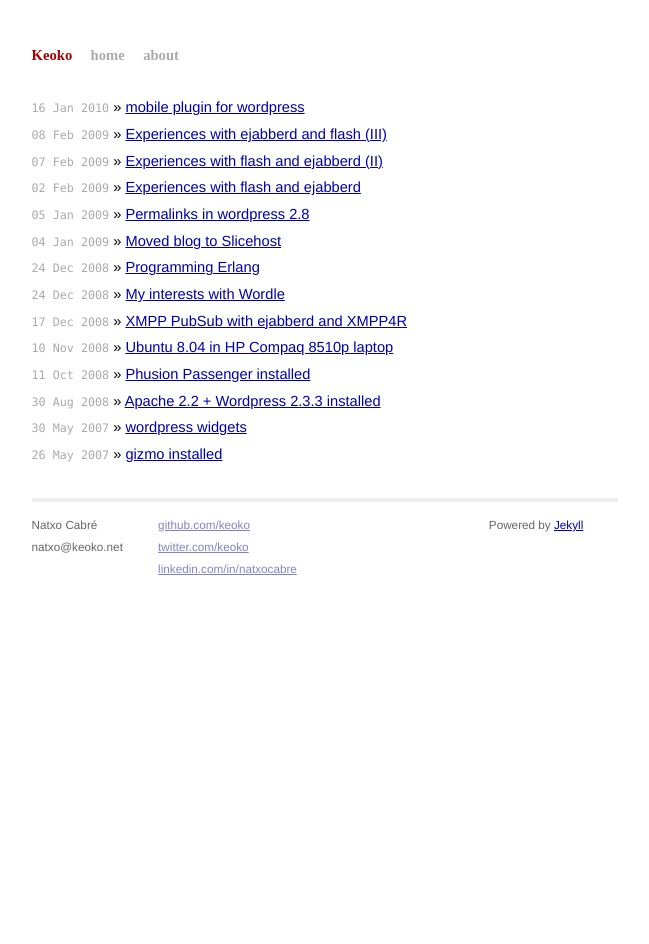
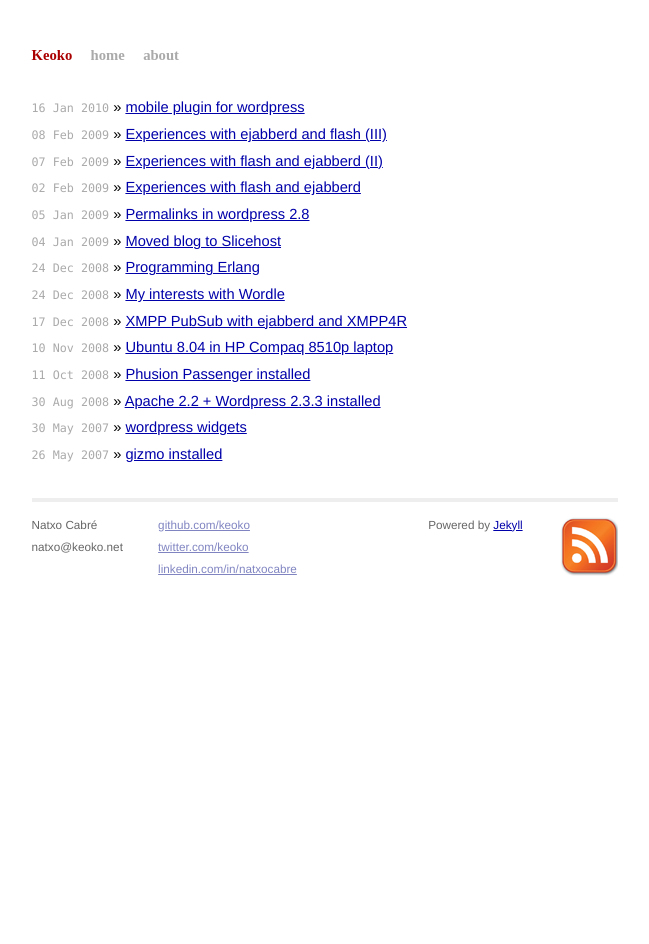
Before and after one commit to keoko/keoko.github.com, a Jekyll site: the page built from index.html, in a window 1280 px wide. Shown: the whole page, without its empty margins (315-964 px from the left). Built offline with Jekyll 4.4.1, drawn with Linux system fonts in a browser that asks for light colours; Markdown is read by kramdown in place of the engine named in the settings.

```diff
--- a/_layouts/default.html
+++ b/_layouts/default.html
@@ -4,7 +4,7 @@
    <meta http-equiv="content-type" content="text/html; charset=utf-8" />
    <title>{{ page.title }}</title>
    <meta name="author" content="Natxo Cabré" />
-   <!-- link href="http://feeds.feedburner.com/tom-preston-werner" rel="alternate" title="Tom Preston-Werner" type="application/atom+xml" / -->
+   <link href="http://feeds.feedburner.com/keoko" rel="alternate" title="Keoko.net" type="application/atom+xml" />
 
    <!-- syntax highlighting CSS -->
    <link rel="stylesheet" href="/css/syntax.css" type="text/css" />
@@ -47,11 +47,11 @@ var WRInitTime=(new Date()).getTime();
         <a href="http://linkedin.com/in/natxocabre">linkedin.com/in/natxocabre</a>
       </p>
     </div>
-    <!-- div class="rss">
-      <a href="http://feeds.feedburner.com/tom-preston-werner">
+    <div class="rss">
+      <a href="http://feeds.feedburner.com/keoko">
         <img src="/images/rss.png" alt="Subscribe to RSS Feed" />
       </a>
-    </div -->
+    </div>
     <div class="poweredby">
         <p>
           Powered by <a href="http://github.com/mojombo/jekyll">Jekyll</a>
```
